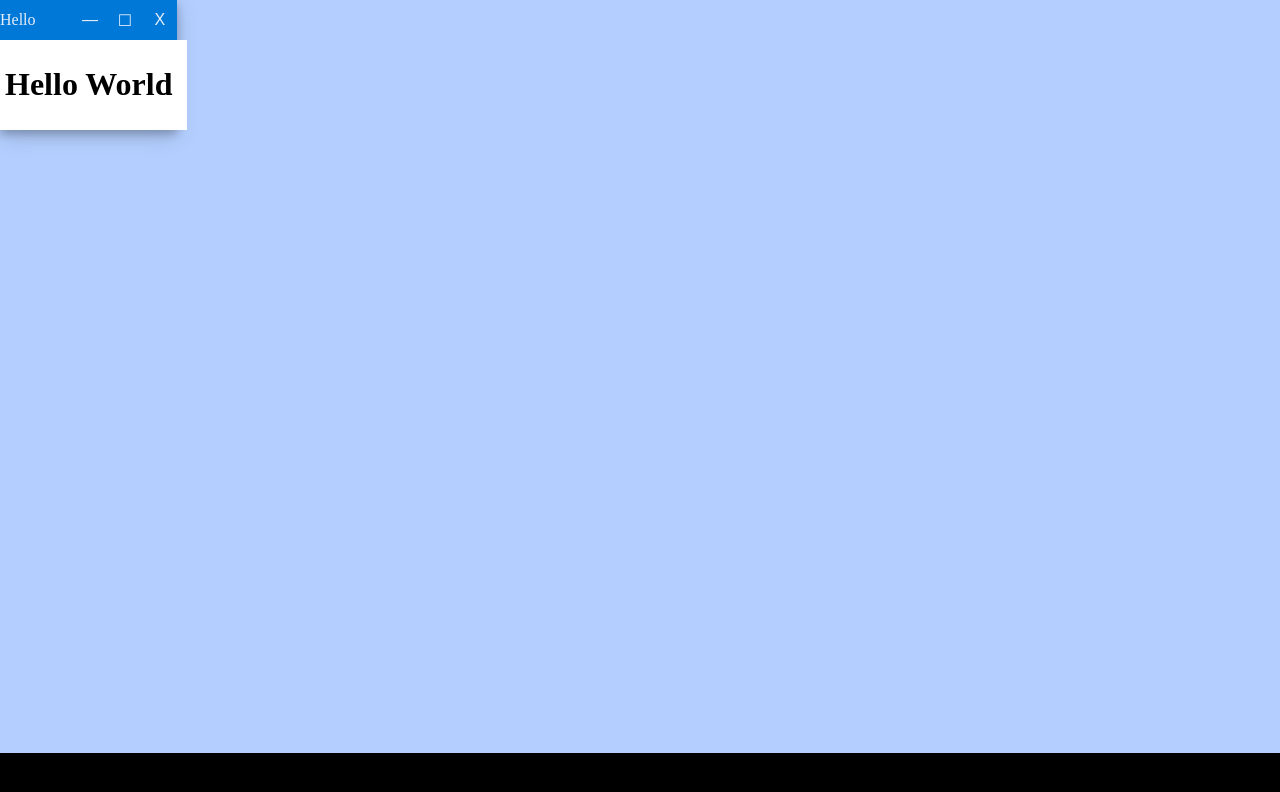
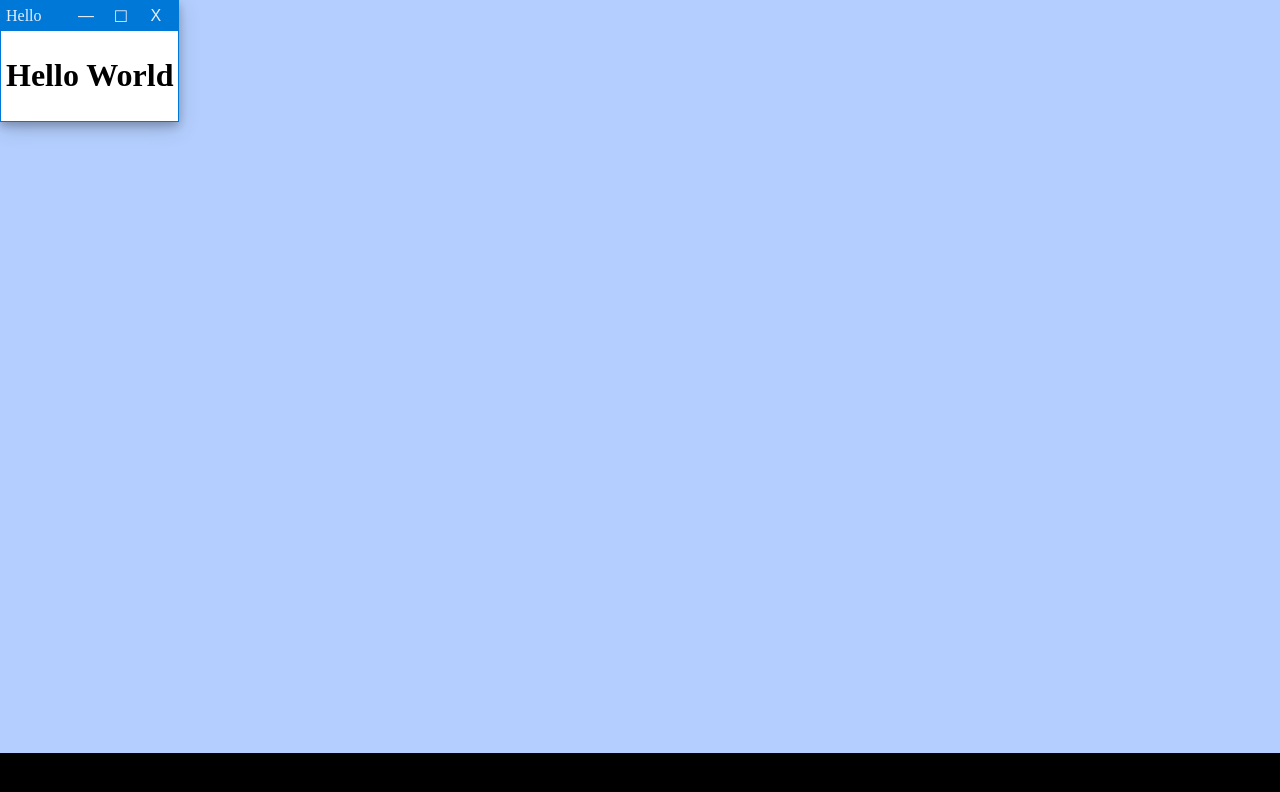
Before and after one commit to arman-madi/simple-react-webtop, a React (Create React App) app: page / in a window 1280 px wide. Shown: the top 792 px of the page. Built offline with nearby package versions, Linux system fonts and the light colour scheme.

Commit message:
styling window

```diff
--- a/src/components/Window.js
+++ b/src/components/Window.js
@@ -12,7 +12,9 @@ class Window extends Component {
                 <button className="minimize"/>
             </div>
             <div className="content">
-                {this.props.children}
+                <div>
+                    {this.props.children}
+                </div>
             </div>
             </div>
         );
--- a/src/components/window.css
+++ b/src/components/window.css
@@ -5,14 +5,14 @@
     margin: 0;
     padding: 0px;
     background-color: #0078d7;
-    border-color: #0078d7;
+    border: 1px #0078d7 solid;
     box-shadow: 0 4px 8px 0 rgba(0, 0, 0, 0.2), 0 6px 20px 0 rgba(0, 0, 0, 0.19);
 }
 
 .window .header{
     height: 30px;
     background: none;
-    padding: 5px 0 5px 0;
+    padding: 0px 5px 0px 5px;
 }
 .window .header .title{
     float: left;
@@ -64,5 +64,7 @@
     display: -webkit-box;
     width: 100%;
     height: 100%;
+}
+.window .content div{
     padding: 5px;
 }
```
